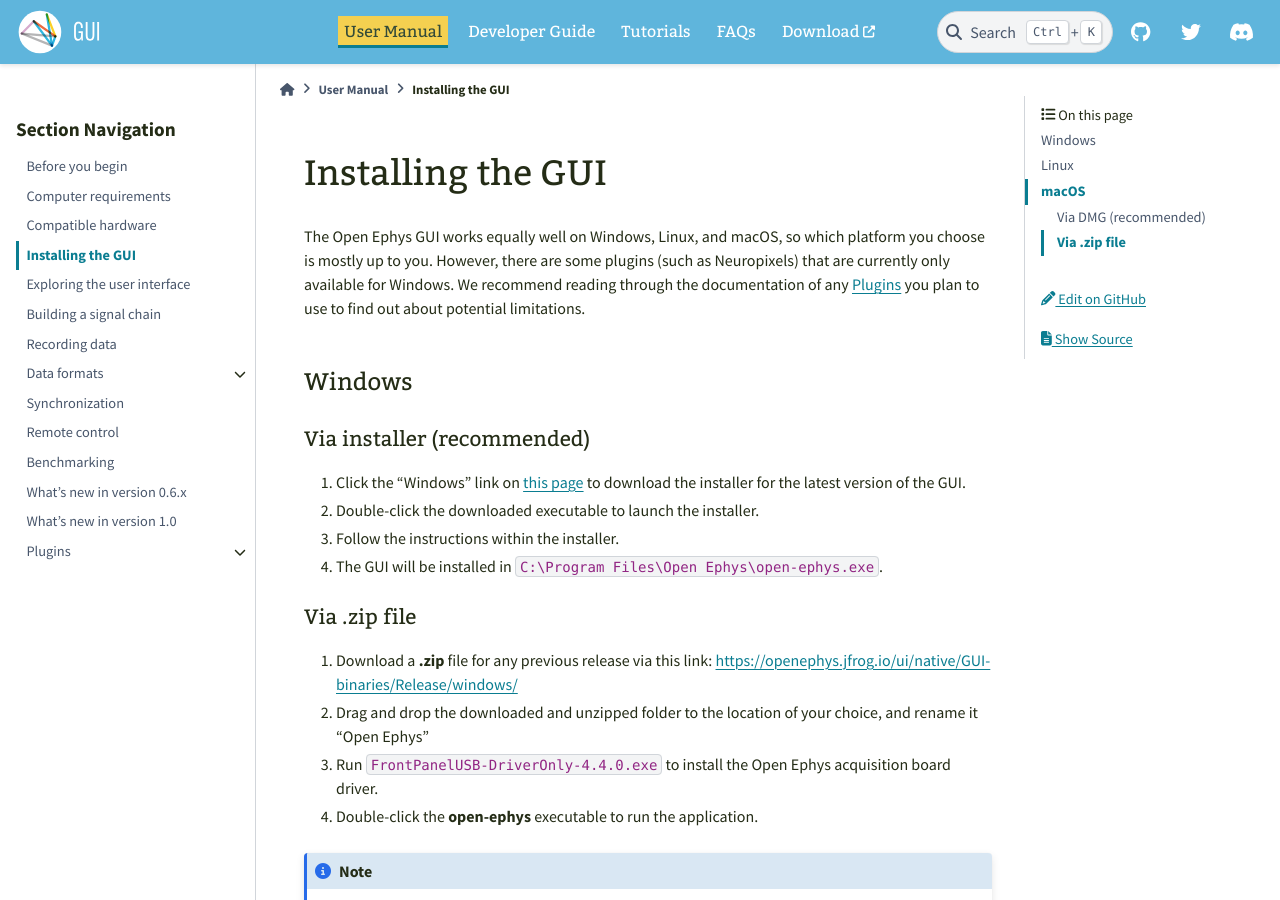
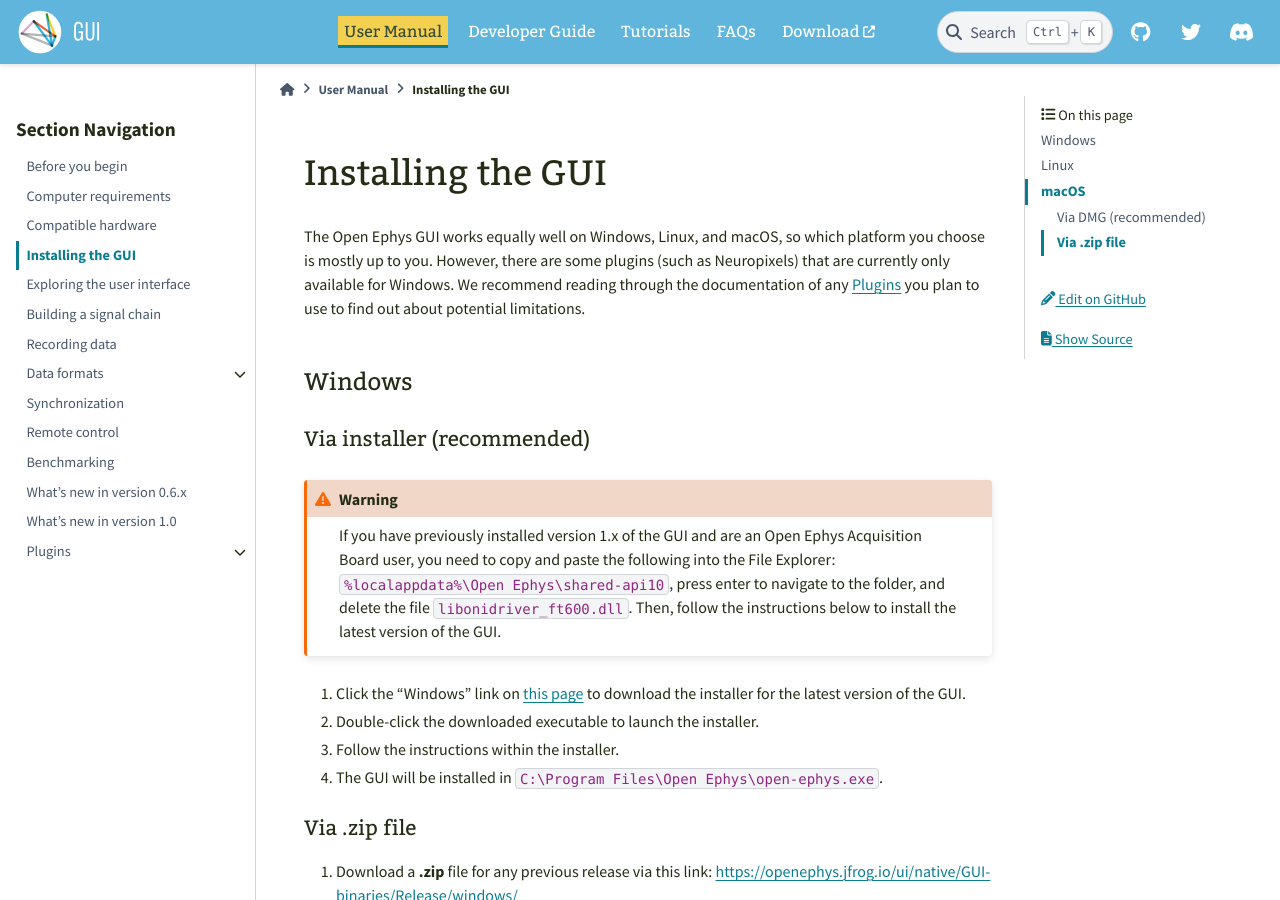
Before and after one commit to open-ephys/gui-docs, a Sphinx documentation site: the page built from source/User-Manual/Installing-the-GUI.rst, in a window 1280 px wide and 900 px high. Built offline with Sphinx 7.4.7 and the PyData theme 0.15.4, drawn with Linux system fonts in a browser that asks for light colours.

Commit message:
bug mitigation warning

```diff
--- a/source/User-Manual/Installing-the-GUI.rst
+++ b/source/User-Manual/Installing-the-GUI.rst
@@ -12,6 +12,8 @@
 
 Via installer (recommended)
 ----------------------------
+
+.. warning:: If you have previously installed version 1.x of the GUI and are an Open Ephys Acquisition Board user, you need to copy and paste the following into the File Explorer: :code:`%localappdata%\\Open Ephys\\shared-api10`, press enter to navigate to the folder, and delete the file :code:`libonidriver_ft600.dll`. Then, follow the instructions below to install the latest version of the GUI.
 
 1. Click the "Windows" link on `this page`_ to download the installer for the latest version of the GUI.
 
```
